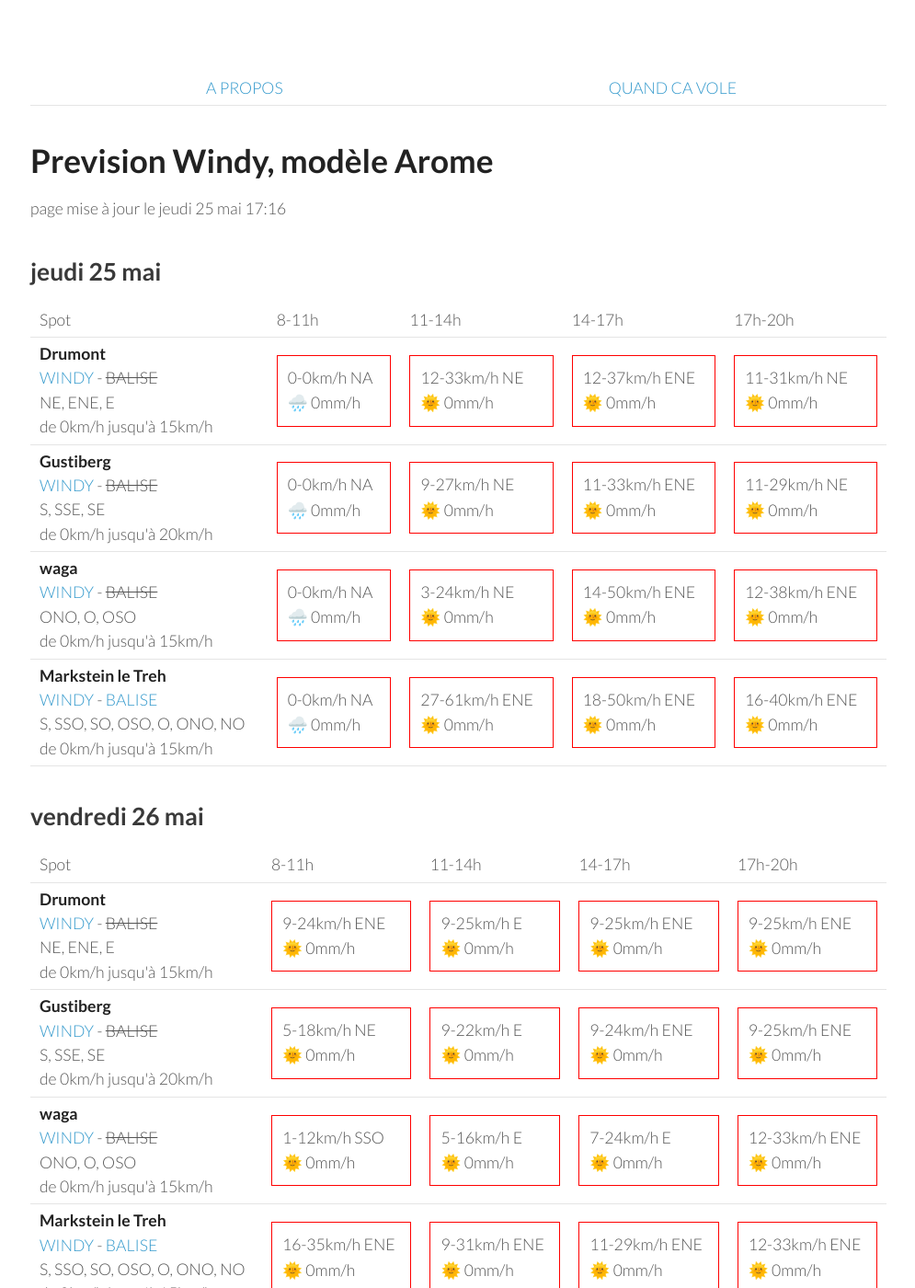
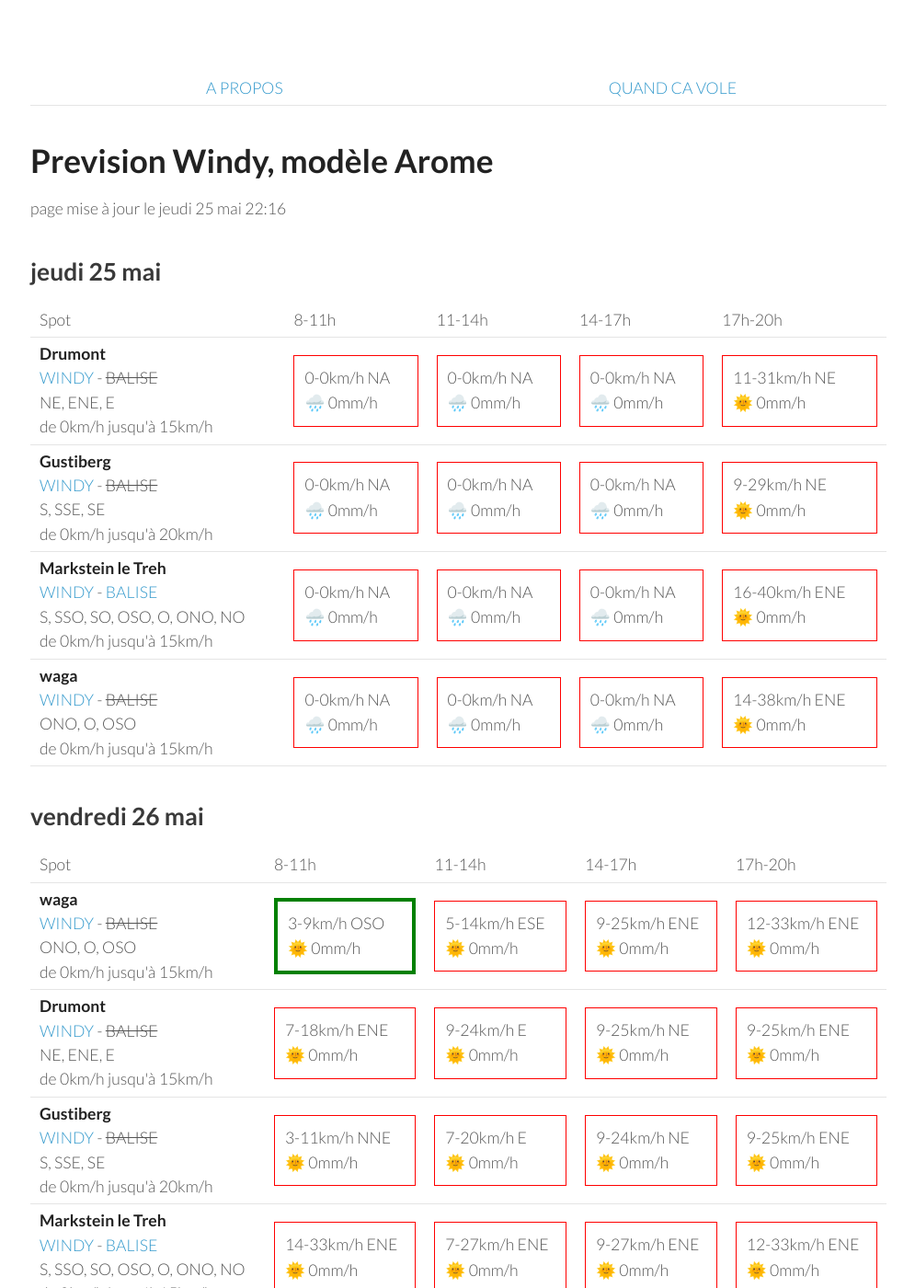
Before and after one commit to parapente-dans-le-nord/parapente-dans-le-nord.github.io, a Jekyll site: the page built from vosges.markdown, in a window 1280 px wide and 1400 px high. Shown: the whole window at 92% size, without its empty margins (25-1020 px from the left). Built offline with Jekyll 4.4.1, drawn with Linux system fonts in a browser that asks for light colours; some of the changed text lies outside the part shown.

Commit message:
update index.markdown

```diff
--- a/vosges.markdown
+++ b/vosges.markdown
@@ -7,7 +7,7 @@ title:  "Tous les spots"
 {: .links}
 
 # Prevision Windy, modèle Arome
-page mise à jour le jeudi 25 mai 17:16
+page mise à jour le jeudi 25 mai 22:16
 
 ## jeudi 25 mai
 
@@ -25,8 +25,8 @@ page mise à jour le jeudi 25 mai 17:16
         <td><strong>Drumont</strong><br><a href="https://windy.com/47.898/6.919?47.687,6.919,9,m:eYYagmG">WINDY</a> - <span class="no-balise"> BALISE </span><br> <span class="vent-favorable">NE, ENE, E</span><br><span class="force-vent">de 0km/h jusqu'à 15km/h</span> </td>
 
             <td><div class="not-flyable"><p>0-0km/h NA</p><p>🌧️ 0mm/h</p></div></td>
-            <td><div class="not-flyable"><p>12-33km/h NE</p><p>🌞 0mm/h</p></div></td>
-            <td><div class="not-flyable"><p>12-37km/h ENE</p><p>🌞 0mm/h</p></div></td>
+            <td><div class="not-flyable"><p>0-0km/h NA</p><p>🌧️ 0mm/h</p></div></td>
+            <td><div class="not-flyable"><p>0-0km/h NA</p><p>🌧️ 0mm/h</p></div></td>
             <td><div class="not-flyable"><p>11-31km/h NE</p><p>🌞 0mm/h</p></div></td>
 
     </tr>
@@ -34,27 +34,27 @@ page mise à jour le jeudi 25 mai 17:16
         <td><strong>Gustiberg</strong><br><a href="https://windy.com/47.894/6.934?47.891,6.934,15,m:eYYagmI">WINDY</a> - <span class="no-balise"> BALISE </span><br> <span class="vent-favorable">S, SSE, SE</span><br><span class="force-vent">de 0km/h jusqu'à 20km/h</span> </td>
 
             <td><div class="not-flyable"><p>0-0km/h NA</p><p>🌧️ 0mm/h</p></div></td>
-            <td><div class="not-flyable"><p>9-27km/h NE</p><p>🌞 0mm/h</p></div></td>
-            <td><div class="not-flyable"><p>11-33km/h ENE</p><p>🌞 0mm/h</p></div></td>
-            <td><div class="not-flyable"><p>11-29km/h NE</p><p>🌞 0mm/h</p></div></td>
+            <td><div class="not-flyable"><p>0-0km/h NA</p><p>🌧️ 0mm/h</p></div></td>
+            <td><div class="not-flyable"><p>0-0km/h NA</p><p>🌧️ 0mm/h</p></div></td>
+            <td><div class="not-flyable"><p>9-29km/h NE</p><p>🌞 0mm/h</p></div></td>
+
+    </tr>
+<tr>
+        <td><strong>Markstein le Treh</strong><br><a href="https://windy.com/47.926/7.012?47.505,7.012,8,m:eY1agmQ">WINDY</a> - <span class=""><a href="http://www.balisemeteo.com/balise.php?idBalise=136">BALISE</a> </span><br> <span class="vent-favorable">S, SSO, SO, OSO, O, ONO, NO</span><br><span class="force-vent">de 0km/h jusqu'à 15km/h</span> </td>
+
+            <td><div class="not-flyable"><p>0-0km/h NA</p><p>🌧️ 0mm/h</p></div></td>
+            <td><div class="not-flyable"><p>0-0km/h NA</p><p>🌧️ 0mm/h</p></div></td>
+            <td><div class="not-flyable"><p>0-0km/h NA</p><p>🌧️ 0mm/h</p></div></td>
+            <td><div class="not-flyable"><p>16-40km/h ENE</p><p>🌞 0mm/h</p></div></td>
 
     </tr>
 <tr>
         <td><strong>waga</strong><br><a href="https://windy.com/47.903/6.996?47.900,6.983,15">WINDY</a> - <span class="no-balise"> BALISE </span><br> <span class="vent-favorable">ONO, O, OSO</span><br><span class="force-vent">de 0km/h jusqu'à 15km/h</span> </td>
 
             <td><div class="not-flyable"><p>0-0km/h NA</p><p>🌧️ 0mm/h</p></div></td>
-            <td><div class="not-flyable"><p>3-24km/h NE</p><p>🌞 0mm/h</p></div></td>
-            <td><div class="not-flyable"><p>14-50km/h ENE</p><p>🌞 0mm/h</p></div></td>
-            <td><div class="not-flyable"><p>12-38km/h ENE</p><p>🌞 0mm/h</p></div></td>
-
-    </tr>
-<tr>
-        <td><strong>Markstein le Treh</strong><br><a href="https://windy.com/47.926/7.012?47.505,7.012,8,m:eY1agmQ">WINDY</a> - <span class=""><a href="http://www.balisemeteo.com/balise.php?idBalise=136">BALISE</a> </span><br> <span class="vent-favorable">S, SSO, SO, OSO, O, ONO, NO</span><br><span class="force-vent">de 0km/h jusqu'à 15km/h</span> </td>
-
             <td><div class="not-flyable"><p>0-0km/h NA</p><p>🌧️ 0mm/h</p></div></td>
-            <td><div class="not-flyable"><p>27-61km/h ENE</p><p>🌞 0mm/h</p></div></td>
-            <td><div class="not-flyable"><p>18-50km/h ENE</p><p>🌞 0mm/h</p></div></td>
-            <td><div class="not-flyable"><p>16-40km/h ENE</p><p>🌞 0mm/h</p></div></td>
+            <td><div class="not-flyable"><p>0-0km/h NA</p><p>🌧️ 0mm/h</p></div></td>
+            <td><div class="not-flyable"><p>14-38km/h ENE</p><p>🌞 0mm/h</p></div></td>
 
     </tr>
 
@@ -74,11 +74,21 @@ page mise à jour le jeudi 25 mai 17:16
       <td>17h-20h</td>
     </tr>
 <tr>
+        <td><strong>waga</strong><br><a href="https://windy.com/47.903/6.996?47.900,6.983,15">WINDY</a> - <span class="no-balise"> BALISE </span><br> <span class="vent-favorable">ONO, O, OSO</span><br><span class="force-vent">de 0km/h jusqu'à 15km/h</span> </td>
+
+            <td><div class="flyable"><p>3-9km/h OSO</p><p>🌞 0mm/h</p></div></td>
+            <td><div class="not-flyable"><p>5-14km/h ESE</p><p>🌞 0mm/h</p></div></td>
+            <td><div class="not-flyable"><p>9-25km/h ENE</p><p>🌞 0mm/h</p></div></td>
+            <td><div class="not-flyable"><p>12-33km/h ENE</p><p>🌞 0mm/h</p></div></td>
+
+
+    </tr>
+<tr>
         <td><strong>Drumont</strong><br><a href="https://windy.com/47.898/6.919?47.687,6.919,9,m:eYYagmG">WINDY</a> - <span class="no-balise"> BALISE </span><br> <span class="vent-favorable">NE, ENE, E</span><br><span class="force-vent">de 0km/h jusqu'à 15km/h</span> </td>
 
-            <td><div class="not-flyable"><p>9-24km/h ENE</p><p>🌞 0mm/h</p></div></td>
-            <td><div class="not-flyable"><p>9-25km/h E</p><p>🌞 0mm/h</p></div></td>
-            <td><div class="not-flyable"><p>9-25km/h ENE</p><p>🌞 0mm/h</p></div></td>
+            <td><div class="not-flyable"><p>7-18km/h ENE</p><p>🌞 0mm/h</p></div></td>
+            <td><div class="not-flyable"><p>9-24km/h E</p><p>🌞 0mm/h</p></div></td>
+            <td><div class="not-flyable"><p>9-25km/h NE</p><p>🌞 0mm/h</p></div></td>
             <td><div class="not-flyable"><p>9-25km/h ENE</p><p>🌞 0mm/h</p></div></td>
 
 
@@ -86,29 +96,19 @@ page mise à jour le jeudi 25 mai 17:16
 <tr>
         <td><strong>Gustiberg</strong><br><a href="https://windy.com/47.894/6.934?47.891,6.934,15,m:eYYagmI">WINDY</a> - <span class="no-balise"> BALISE </span><br> <span class="vent-favorable">S, SSE, SE</span><br><span class="force-vent">de 0km/h jusqu'à 20km/h</span> </td>
 
-            <td><div class="not-flyable"><p>5-18km/h NE</p><p>🌞 0mm/h</p></div></td>
-            <td><div class="not-flyable"><p>9-22km/h E</p><p>🌞 0mm/h</p></div></td>
-            <td><div class="not-flyable"><p>9-24km/h ENE</p><p>🌞 0mm/h</p></div></td>
+            <td><div class="not-flyable"><p>3-11km/h NNE</p><p>🌞 0mm/h</p></div></td>
+            <td><div class="not-flyable"><p>7-20km/h E</p><p>🌞 0mm/h</p></div></td>
+            <td><div class="not-flyable"><p>9-24km/h NE</p><p>🌞 0mm/h</p></div></td>
             <td><div class="not-flyable"><p>9-25km/h ENE</p><p>🌞 0mm/h</p></div></td>
-
-
-    </tr>
-<tr>
-        <td><strong>waga</strong><br><a href="https://windy.com/47.903/6.996?47.900,6.983,15">WINDY</a> - <span class="no-balise"> BALISE </span><br> <span class="vent-favorable">ONO, O, OSO</span><br><span class="force-vent">de 0km/h jusqu'à 15km/h</span> </td>
-
-            <td><div class="not-flyable"><p>1-12km/h SSO</p><p>🌞 0mm/h</p></div></td>
-            <td><div class="not-flyable"><p>5-16km/h E</p><p>🌞 0mm/h</p></div></td>
-            <td><div class="not-flyable"><p>7-24km/h E</p><p>🌞 0mm/h</p></div></td>
-            <td><div class="not-flyable"><p>12-33km/h ENE</p><p>🌞 0mm/h</p></div></td>
 
 
     </tr>
 <tr>
         <td><strong>Markstein le Treh</strong><br><a href="https://windy.com/47.926/7.012?47.505,7.012,8,m:eY1agmQ">WINDY</a> - <span class=""><a href="http://www.balisemeteo.com/balise.php?idBalise=136">BALISE</a> </span><br> <span class="vent-favorable">S, SSO, SO, OSO, O, ONO, NO</span><br><span class="force-vent">de 0km/h jusqu'à 15km/h</span> </td>
 
-            <td><div class="not-flyable"><p>16-35km/h ENE</p><p>🌞 0mm/h</p></div></td>
-            <td><div class="not-flyable"><p>9-31km/h ENE</p><p>🌞 0mm/h</p></div></td>
-            <td><div class="not-flyable"><p>11-29km/h ENE</p><p>🌞 0mm/h</p></div></td>
+            <td><div class="not-flyable"><p>14-33km/h ENE</p><p>🌞 0mm/h</p></div></td>
+            <td><div class="not-flyable"><p>7-27km/h ENE</p><p>🌞 0mm/h</p></div></td>
+            <td><div class="not-flyable"><p>9-27km/h ENE</p><p>🌞 0mm/h</p></div></td>
             <td><div class="not-flyable"><p>12-33km/h ENE</p><p>🌞 0mm/h</p></div></td>
 
 
@@ -132,7 +132,7 @@ page mise à jour le jeudi 25 mai 17:16
 <tr>
         <td><strong>Drumont</strong><br><a href="https://windy.com/47.898/6.919?47.687,6.919,9,m:eYYagmG">WINDY</a> - <span class="no-balise"> BALISE </span><br> <span class="vent-favorable">NE, ENE, E</span><br><span class="force-vent">de 0km/h jusqu'à 15km/h</span> </td>
 
-            <td><div class="not-flyable"><p>7-24km/h ENE</p><p>🌞 0mm/h</p></div></td>
+            <td><div class="not-flyable"><p>9-22km/h E</p><p>🌞 0mm/h</p></div></td>
             <td><div class="not-flyable"><p>11-29km/h E</p><p>🌞 0mm/h</p></div></td>
             <td><div class="not-flyable"><p>11-33km/h E</p><p>🌞 0mm/h</p></div></td>
             <td><div class="not-flyable"><p>11-31km/h ENE</p><p>🌞 0mm/h</p></div></td>
@@ -142,7 +142,7 @@ page mise à jour le jeudi 25 mai 17:16
 <tr>
         <td><strong>Gustiberg</strong><br><a href="https://windy.com/47.894/6.934?47.891,6.934,15,m:eYYagmI">WINDY</a> - <span class="no-balise"> BALISE </span><br> <span class="vent-favorable">S, SSE, SE</span><br><span class="force-vent">de 0km/h jusqu'à 20km/h</span> </td>
 
-            <td><div class="not-flyable"><p>7-24km/h ENE</p><p>🌞 0mm/h</p></div></td>
+            <td><div class="not-flyable"><p>5-12km/h ENE</p><p>🌞 0mm/h</p></div></td>
             <td><div class="not-flyable"><p>11-29km/h E</p><p>🌞 0mm/h</p></div></td>
             <td><div class="not-flyable"><p>11-33km/h ENE</p><p>🌞 0mm/h</p></div></td>
             <td><div class="not-flyable"><p>11-33km/h ENE</p><p>🌞 0mm/h</p></div></td>
@@ -150,22 +150,22 @@ page mise à jour le jeudi 25 mai 17:16
 
     </tr>
 <tr>
-        <td><strong>Markstein le Treh</strong><br><a href="https://windy.com/47.926/7.012?47.505,7.012,8,m:eY1agmQ">WINDY</a> - <span class=""><a href="http://www.balisemeteo.com/balise.php?idBalise=136">BALISE</a> </span><br> <span class="vent-favorable">S, SSO, SO, OSO, O, ONO, NO</span><br><span class="force-vent">de 0km/h jusqu'à 15km/h</span> </td>
+        <td><strong>waga</strong><br><a href="https://windy.com/47.903/6.996?47.900,6.983,15">WINDY</a> - <span class="no-balise"> BALISE </span><br> <span class="vent-favorable">ONO, O, OSO</span><br><span class="force-vent">de 0km/h jusqu'à 15km/h</span> </td>
 
-            <td><div class="not-flyable"><p>7-25km/h NE</p><p>🌞 0mm/h</p></div></td>
-            <td><div class="not-flyable"><p>11-33km/h ENE</p><p>🌞 0mm/h</p></div></td>
-            <td><div class="not-flyable"><p>12-37km/h ENE</p><p>🌞 0mm/h</p></div></td>
+            <td><div class="not-flyable"><p>1-12km/h NE</p><p>🌞 0mm/h</p></div></td>
+            <td><div class="not-flyable"><p>11-31km/h ENE</p><p>🌞 0mm/h</p></div></td>
+            <td><div class="not-flyable"><p>11-37km/h ENE</p><p>🌞 0mm/h</p></div></td>
             <td><div class="not-flyable"><p>12-35km/h ENE</p><p>🌞 0mm/h</p></div></td>
 
 
     </tr>
 <tr>
-        <td><strong>waga</strong><br><a href="https://windy.com/47.903/6.996?47.900,6.983,15">WINDY</a> - <span class="no-balise"> BALISE </span><br> <span class="vent-favorable">ONO, O, OSO</span><br><span class="force-vent">de 0km/h jusqu'à 15km/h</span> </td>
+        <td><strong>Markstein le Treh</strong><br><a href="https://windy.com/47.926/7.012?47.505,7.012,8,m:eY1agmQ">WINDY</a> - <span class=""><a href="http://www.balisemeteo.com/balise.php?idBalise=136">BALISE</a> </span><br> <span class="vent-favorable">S, SSO, SO, OSO, O, ONO, NO</span><br><span class="force-vent">de 0km/h jusqu'à 15km/h</span> </td>
 
-            <td><div class="not-flyable"><p>7-24km/h NE</p><p>🌞 0mm/h</p></div></td>
+            <td><div class="not-flyable"><p>11-31km/h ENE</p><p>🌞 0mm/h</p></div></td>
             <td><div class="not-flyable"><p>11-31km/h ENE</p><p>🌞 0mm/h</p></div></td>
             <td><div class="not-flyable"><p>11-37km/h ENE</p><p>🌞 0mm/h</p></div></td>
-            <td><div class="not-flyable"><p>11-35km/h ENE</p><p>🌞 0mm/h</p></div></td>
+            <td><div class="not-flyable"><p>12-35km/h ENE</p><p>🌞 0mm/h</p></div></td>
 
 
     </tr>
@@ -188,10 +188,10 @@ page mise à jour le jeudi 25 mai 17:16
 <tr>
         <td><strong>Drumont</strong><br><a href="https://windy.com/47.898/6.919?47.687,6.919,9,m:eYYagmG">WINDY</a> - <span class="no-balise"> BALISE </span><br> <span class="vent-favorable">NE, ENE, E</span><br><span class="force-vent">de 0km/h jusqu'à 15km/h</span> </td>
 
-            <td><div class="flyable"><p>5-14km/h ENE</p><p>🌞 0mm/h</p></div></td>
+            <td><div class="not-flyable"><p>5-16km/h ENE</p><p>🌞 0mm/h</p></div></td>
+            <td><div class="not-flyable"><p>9-27km/h E</p><p>🌞 0mm/h</p></div></td>
+            <td><div class="not-flyable"><p>9-29km/h ENE</p><p>🌞 0mm/h</p></div></td>
             <td><div class="not-flyable"><p>9-27km/h ENE</p><p>🌞 0mm/h</p></div></td>
-            <td><div class="not-flyable"><p>9-29km/h ENE</p><p>🌞 0mm/h</p></div></td>
-            <td><div class="not-flyable"><p>11-31km/h ENE</p><p>🌞 0mm/h</p></div></td>
 
 
     </tr>
@@ -209,19 +209,19 @@ page mise à jour le jeudi 25 mai 17:16
         <td><strong>Markstein le Treh</strong><br><a href="https://windy.com/47.926/7.012?47.505,7.012,8,m:eY1agmQ">WINDY</a> - <span class=""><a href="http://www.balisemeteo.com/balise.php?idBalise=136">BALISE</a> </span><br> <span class="vent-favorable">S, SSO, SO, OSO, O, ONO, NO</span><br><span class="force-vent">de 0km/h jusqu'à 15km/h</span> </td>
 
             <td><div class="not-flyable"><p>5-16km/h NE</p><p>🌞 0mm/h</p></div></td>
+            <td><div class="not-flyable"><p>9-29km/h ENE</p><p>🌞 0mm/h</p></div></td>
             <td><div class="not-flyable"><p>11-33km/h ENE</p><p>🌞 0mm/h</p></div></td>
-            <td><div class="not-flyable"><p>11-33km/h ENE</p><p>🌞 0mm/h</p></div></td>
-            <td><div class="not-flyable"><p>12-35km/h NE</p><p>🌞 0mm/h</p></div></td>
+            <td><div class="not-flyable"><p>11-33km/h NE</p><p>🌞 0mm/h</p></div></td>
 
 
     </tr>
 <tr>
         <td><strong>waga</strong><br><a href="https://windy.com/47.903/6.996?47.900,6.983,15">WINDY</a> - <span class="no-balise"> BALISE </span><br> <span class="vent-favorable">ONO, O, OSO</span><br><span class="force-vent">de 0km/h jusqu'à 15km/h</span> </td>
 
-            <td><div class="not-flyable"><p>3-16km/h ENE</p><p>🌞 0mm/h</p></div></td>
-            <td><div class="not-flyable"><p>11-31km/h ENE</p><p>🌞 0mm/h</p></div></td>
+            <td><div class="not-flyable"><p>5-16km/h NE</p><p>🌞 0mm/h</p></div></td>
+            <td><div class="not-flyable"><p>9-29km/h ENE</p><p>🌞 0mm/h</p></div></td>
             <td><div class="not-flyable"><p>11-33km/h ENE</p><p>🌞 0mm/h</p></div></td>
-            <td><div class="not-flyable"><p>12-35km/h NE</p><p>🌞 0mm/h</p></div></td>
+            <td><div class="not-flyable"><p>11-33km/h ENE</p><p>🌞 0mm/h</p></div></td>
 
 
     </tr>
@@ -244,9 +244,9 @@ page mise à jour le jeudi 25 mai 17:16
 <tr>
         <td><strong>Drumont</strong><br><a href="https://windy.com/47.898/6.919?47.687,6.919,9,m:eYYagmG">WINDY</a> - <span class="no-balise"> BALISE </span><br> <span class="vent-favorable">NE, ENE, E</span><br><span class="force-vent">de 0km/h jusqu'à 15km/h</span> </td>
 
-            <td><div class="not-flyable"><p>9-25km/h ENE</p><p>🌞 0mm/h</p></div></td>
-            <td><div class="not-flyable"><p>16-42km/h ENE</p><p>🌞 0mm/h</p></div></td>
-            <td><div class="not-flyable"><p>14-42km/h ENE</p><p>🌞 0mm/h</p></div></td>
+            <td><div class="not-flyable"><p>12-35km/h ENE</p><p>🌞 0mm/h</p></div></td>
+            <td><div class="not-flyable"><p>16-44km/h ENE</p><p>🌞 0mm/h</p></div></td>
+            <td><div class="not-flyable"><p>16-44km/h ENE</p><p>🌞 0mm/h</p></div></td>
             <td><div class="not-flyable"><p>18-48km/h NE</p><p>🌞 0mm/h</p></div></td>
 
 
@@ -264,20 +264,20 @@ page mise à jour le jeudi 25 mai 17:16
 <tr>
         <td><strong>Markstein le Treh</strong><br><a href="https://windy.com/47.926/7.012?47.505,7.012,8,m:eY1agmQ">WINDY</a> - <span class=""><a href="http://www.balisemeteo.com/balise.php?idBalise=136">BALISE</a> </span><br> <span class="vent-favorable">S, SSO, SO, OSO, O, ONO, NO</span><br><span class="force-vent">de 0km/h jusqu'à 15km/h</span> </td>
 
-            <td><div class="not-flyable"><p>9-29km/h NE</p><p>🌞 0mm/h</p></div></td>
+            <td><div class="not-flyable"><p>11-37km/h NE</p><p>🌞 0mm/h</p></div></td>
             <td><div class="not-flyable"><p>16-46km/h ENE</p><p>🌞 0mm/h</p></div></td>
-            <td><div class="not-flyable"><p>14-46km/h ENE</p><p>🌞 0mm/h</p></div></td>
-            <td><div class="not-flyable"><p>18-51km/h NE</p><p>🌞 0mm/h</p></div></td>
+            <td><div class="not-flyable"><p>16-48km/h ENE</p><p>🌞 0mm/h</p></div></td>
+            <td><div class="not-flyable"><p>18-53km/h NE</p><p>🌞 0mm/h</p></div></td>
 
 
     </tr>
 <tr>
         <td><strong>waga</strong><br><a href="https://windy.com/47.903/6.996?47.900,6.983,15">WINDY</a> - <span class="no-balise"> BALISE </span><br> <span class="vent-favorable">ONO, O, OSO</span><br><span class="force-vent">de 0km/h jusqu'à 15km/h</span> </td>
 
-            <td><div class="not-flyable"><p>9-29km/h NE</p><p>🌞 0mm/h</p></div></td>
+            <td><div class="not-flyable"><p>11-37km/h NE</p><p>🌞 0mm/h</p></div></td>
             <td><div class="not-flyable"><p>16-46km/h ENE</p><p>🌞 0mm/h</p></div></td>
-            <td><div class="not-flyable"><p>14-46km/h ENE</p><p>🌞 0mm/h</p></div></td>
-            <td><div class="not-flyable"><p>18-51km/h NE</p><p>🌞 0mm/h</p></div></td>
+            <td><div class="not-flyable"><p>16-48km/h ENE</p><p>🌞 0mm/h</p></div></td>
+            <td><div class="not-flyable"><p>18-53km/h NE</p><p>🌞 0mm/h</p></div></td>
 
 
     </tr>
@@ -301,19 +301,19 @@ page mise à jour le jeudi 25 mai 17:16
         <td><strong>Drumont</strong><br><a href="https://windy.com/47.898/6.919?47.687,6.919,9,m:eYYagmG">WINDY</a> - <span class="no-balise"> BALISE </span><br> <span class="vent-favorable">NE, ENE, E</span><br><span class="force-vent">de 0km/h jusqu'à 15km/h</span> </td>
 
             <td><div class="not-flyable"><p>11-35km/h ENE</p><p>🌞 0mm/h</p></div></td>
-            <td><div class="not-flyable"><p>14-42km/h ENE</p><p>🌞 0mm/h</p></div></td>
+            <td><div class="not-flyable"><p>16-42km/h ENE</p><p>🌞 0mm/h</p></div></td>
             <td><div class="not-flyable"><p>16-46km/h ENE</p><p>🌞 0mm/h</p></div></td>
-            <td><div class="not-flyable"><p>20-50km/h NE</p><p>🌞 0mm/h</p></div></td>
+            <td><div class="not-flyable"><p>18-50km/h ENE</p><p>🌞 0mm/h</p></div></td>
 
 
     </tr>
 <tr>
         <td><strong>Markstein le Treh</strong><br><a href="https://windy.com/47.926/7.012?47.505,7.012,8,m:eY1agmQ">WINDY</a> - <span class=""><a href="http://www.balisemeteo.com/balise.php?idBalise=136">BALISE</a> </span><br> <span class="vent-favorable">S, SSO, SO, OSO, O, ONO, NO</span><br><span class="force-vent">de 0km/h jusqu'à 15km/h</span> </td>
 
-            <td><div class="not-flyable"><p>11-38km/h NE</p><p>🌞 0mm/h</p></div></td>
-            <td><div class="not-flyable"><p>14-46km/h ENE</p><p>🌞 0mm/h</p></div></td>
+            <td><div class="not-flyable"><p>11-40km/h NE</p><p>🌞 0mm/h</p></div></td>
+            <td><div class="not-flyable"><p>16-48km/h ENE</p><p>🌞 0mm/h</p></div></td>
             <td><div class="not-flyable"><p>18-50km/h ENE</p><p>🌞 0mm/h</p></div></td>
-            <td><div class="not-flyable"><p>20-55km/h NE</p><p>🌞 0mm/h</p></div></td>
+            <td><div class="not-flyable"><p>18-55km/h ENE</p><p>🌞 0mm/h</p></div></td>
 
 
     </tr>
@@ -321,9 +321,9 @@ page mise à jour le jeudi 25 mai 17:16
         <td><strong>waga</strong><br><a href="https://windy.com/47.903/6.996?47.900,6.983,15">WINDY</a> - <span class="no-balise"> BALISE </span><br> <span class="vent-favorable">ONO, O, OSO</span><br><span class="force-vent">de 0km/h jusqu'à 15km/h</span> </td>
 
             <td><div class="not-flyable"><p>11-38km/h NE</p><p>🌞 0mm/h</p></div></td>
-            <td><div class="not-flyable"><p>16-46km/h ENE</p><p>🌞 0mm/h</p></div></td>
+            <td><div class="not-flyable"><p>16-48km/h ENE</p><p>🌞 0mm/h</p></div></td>
             <td><div class="not-flyable"><p>18-50km/h ENE</p><p>🌞 0mm/h</p></div></td>
-            <td><div class="not-flyable"><p>20-55km/h NE</p><p>🌞 0mm/h</p></div></td>
+            <td><div class="not-flyable"><p>18-55km/h ENE</p><p>🌞 0mm/h</p></div></td>
 
 
     </tr>
```
